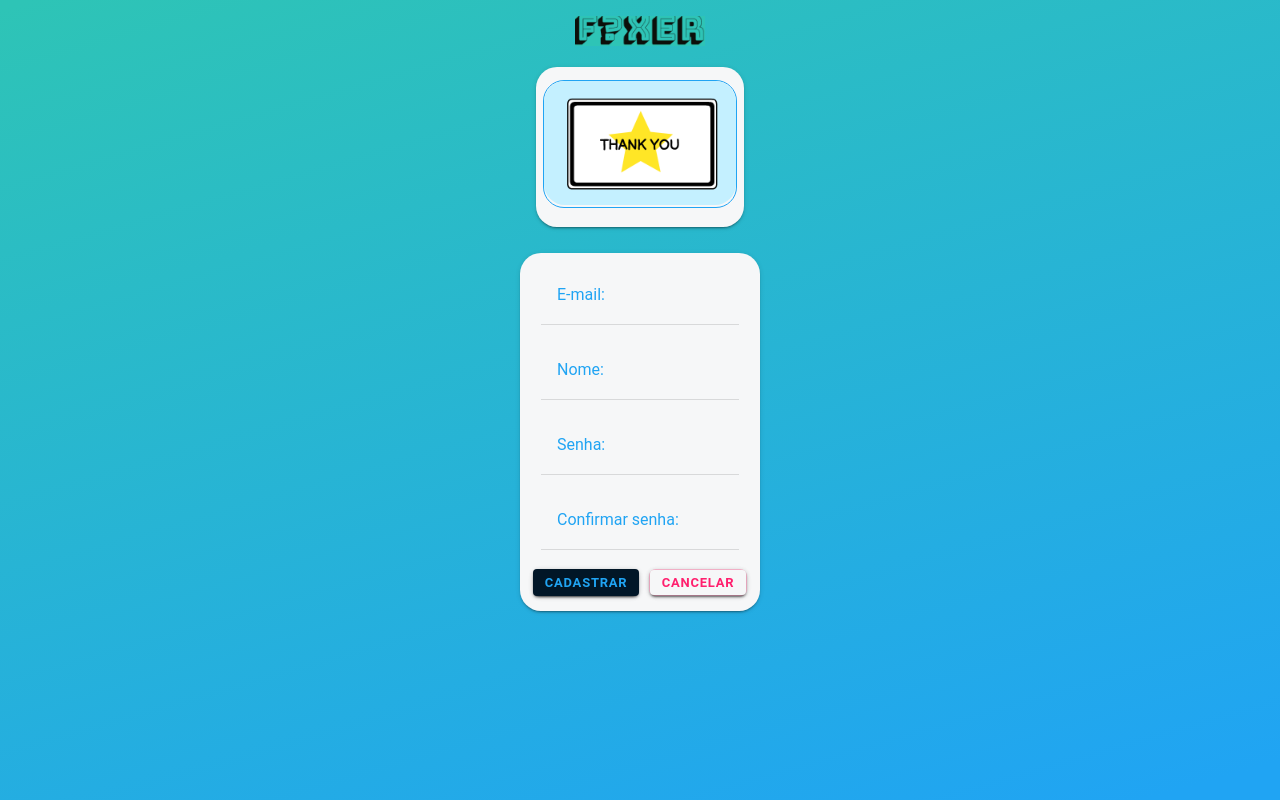
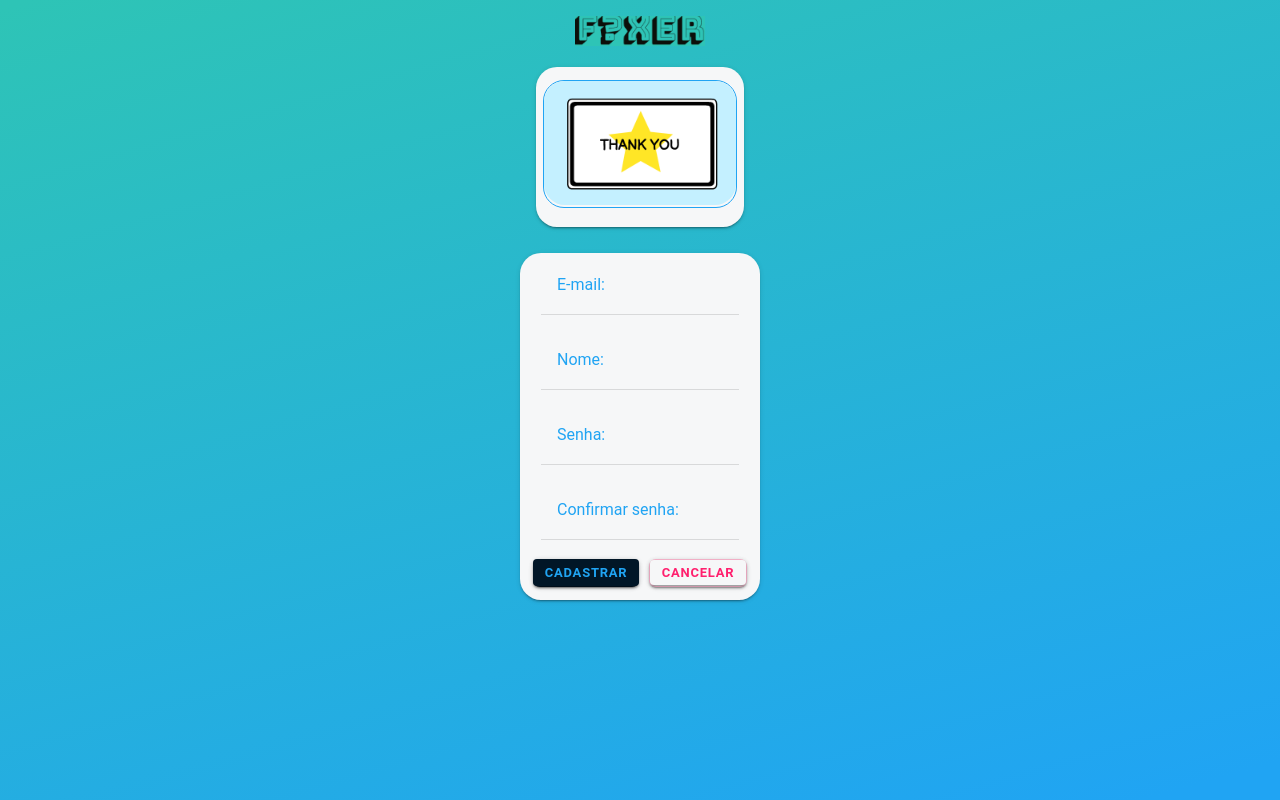
Before and after one commit to Lucasfield3/fixer-ionic-react, a React (Create React App) app: page /Landing in a window 1280 px wide. Both pictures are taken after a click on the element "CADASTRO". Built offline with nearby package versions, Linux system fonts and the light colour scheme.

Commit message:
barra de rolagem escondida

```diff
--- a/src/pages/Landing/style.css
+++ b/src/pages/Landing/style.css
@@ -104,7 +104,7 @@
     overflow: hidden;
     padding-top: 0!important;
     padding-bottom: 0!important;
-    margin: 0.1rem 0px;
+    margin-top: -1vh;
     height: 100%;
 }
 
```
